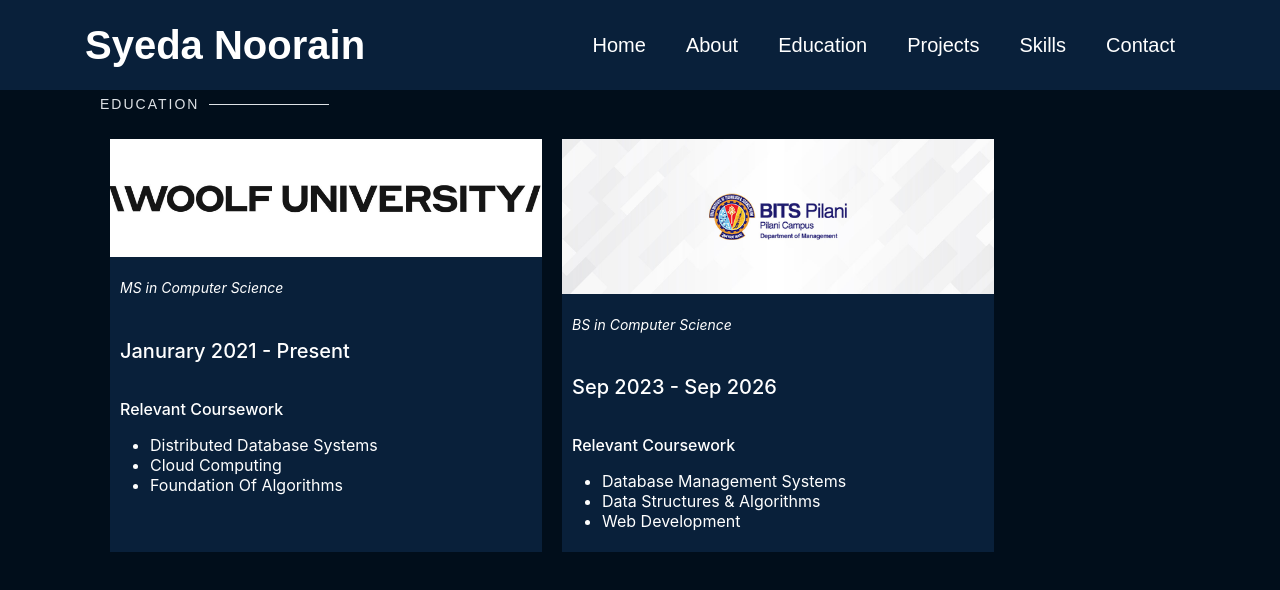
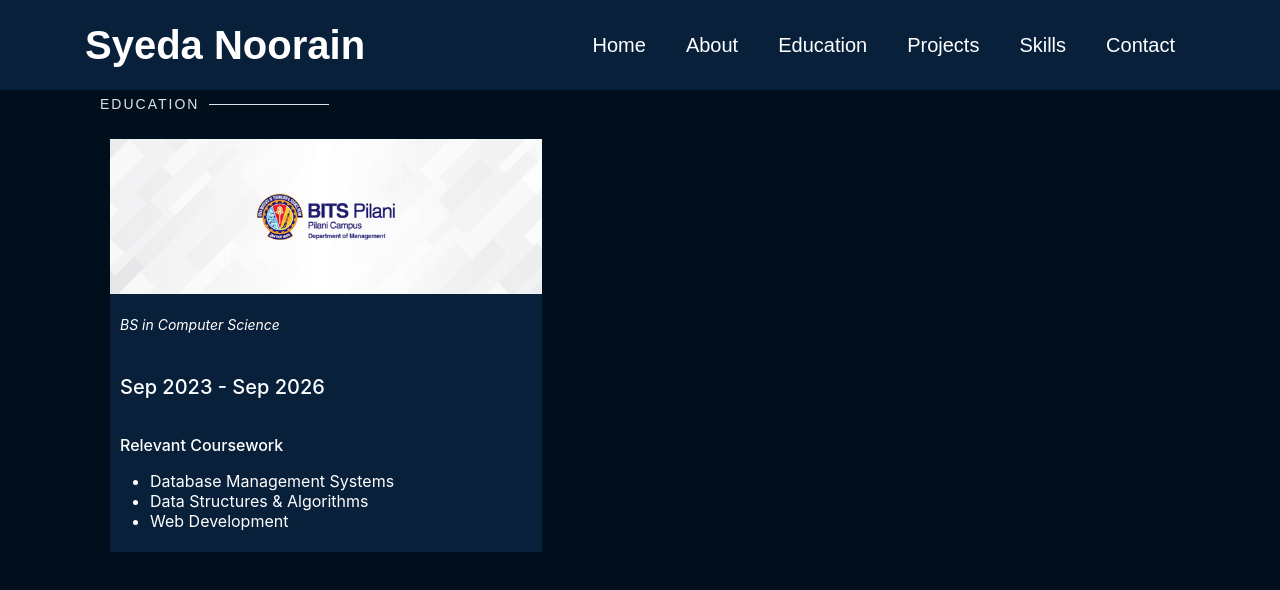
Before and after one commit to Noorain464/Assignment-2, a React (Create React App) app: page /education in a window 1280 px wide. Shown: the top 590 px of the page. Built offline with nearby package versions, Linux system fonts and the light colour scheme.

Commit message:
made changes

```diff
--- a/src/components/Education/Education.jsx
+++ b/src/components/Education/Education.jsx
@@ -14,7 +14,7 @@
             </div>
             <div className="row">
                 <div className="col">
-                    <div className="education-icon-box" >
+                    {/* <div className="education-icon-box" >
                         <img src={img1} className="img-fluid" alt=""/>
                         <p><em>MS in Computer Science</em></p>
                         <h5>Janurary 2021 - Present</h5>
@@ -24,7 +24,7 @@
                             <li>Cloud Computing</li>
                             <li>Foundation Of Algorithms</li>
                         </ul>
-                    </div>
+                    </div> */}
                     <div className="education-icon-box">
                     <img src={img2} className="img-fluid" alt="" />
                     <p><em>BS in Computer Science</em></p>
```
